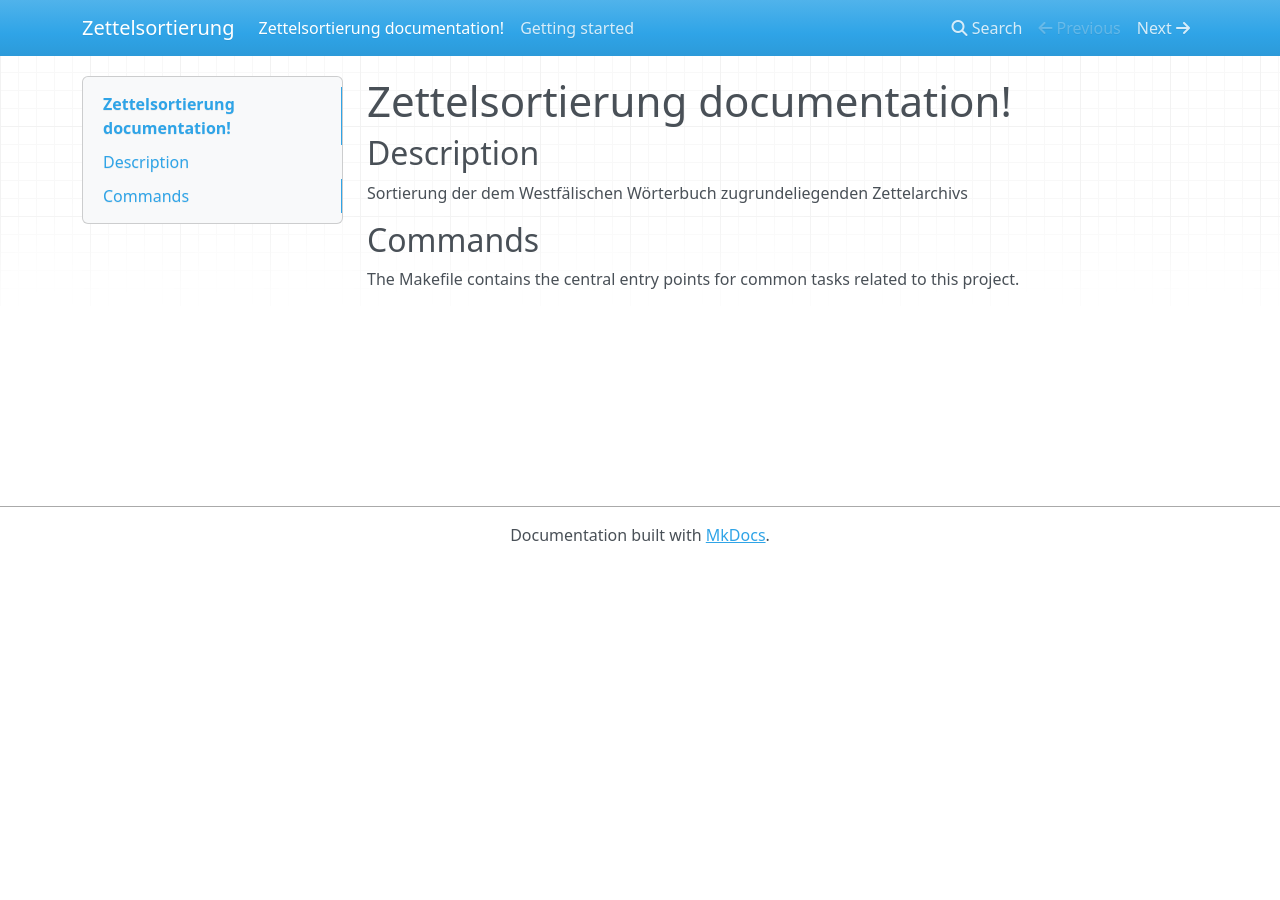
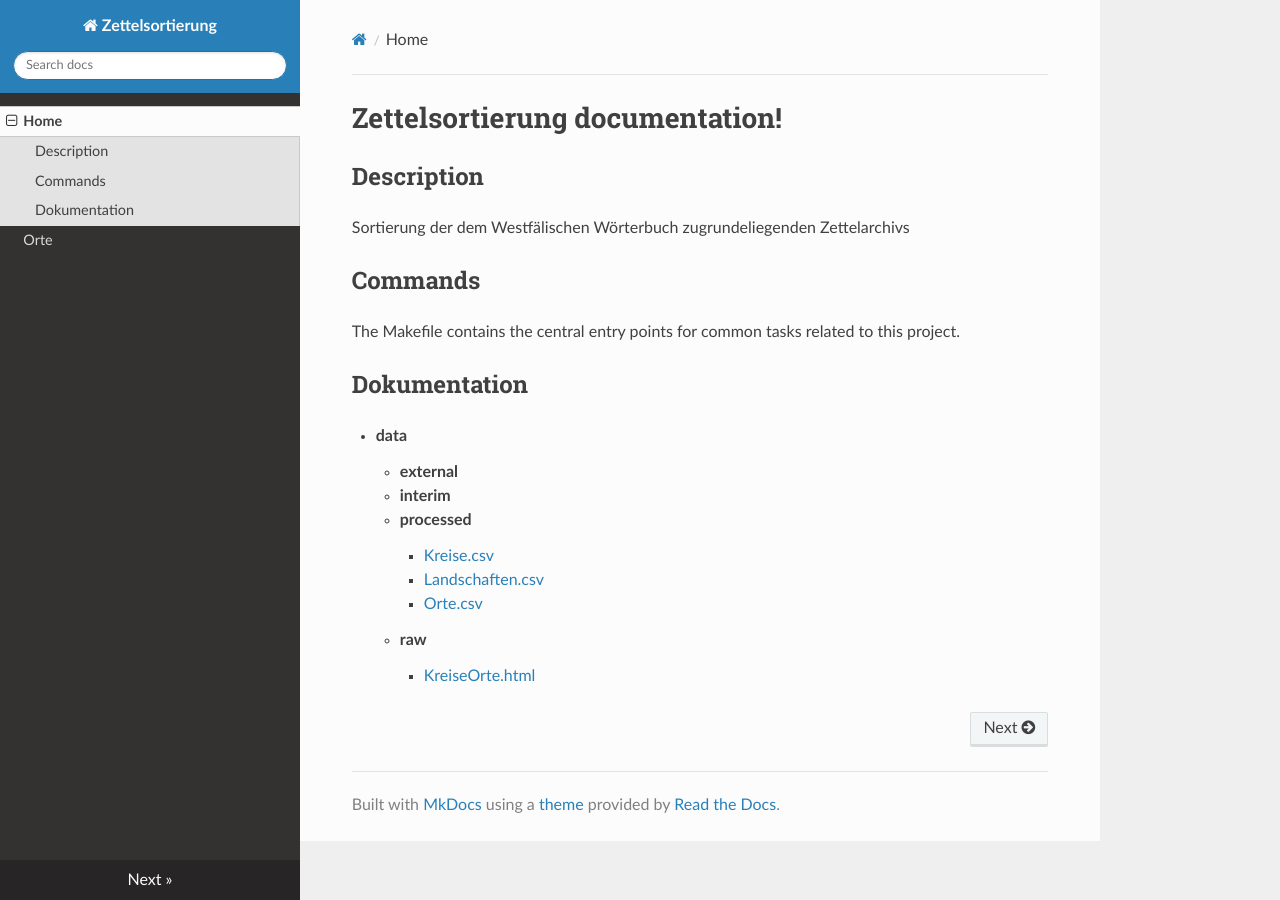
Before and after one commit to janraring/Zettelsortierung, an MkDocs documentation site: the page built from docs/docs/index.md, in a window 1280 px wide. Built offline with MkDocs 1.6.1, drawn with Linux system fonts in a browser that asks for light colours; nearby versions of some CDN libraries.

Commit message:
restructured the docs a bit

```diff
--- a/docs/docs/index.md
+++ b/docs/docs/index.md
@@ -7,3 +7,15 @@ Sortierung der dem Westfälischen Wörterbuch zugrundeliegenden Zettelarchivs
 ## Commands
 
 The Makefile contains the central entry points for common tasks related to this project.
+
+## Dokumentation
+
+- **data**
+    - **external**
+    - **interim**
+    - **processed**
+        - [Kreise.csv](Landschaften-Kreise-Orte.md)
+        - [Landschaften.csv](Landschaften-Kreise-Orte.md)
+        - [Orte.csv](Landschaften-Kreise-Orte.md)
+    - **raw**
+        - [KreiseOrte.html](Landschaften-Kreise-Orte.md)
--- a/docs/mkdocs.yml
+++ b/docs/mkdocs.yml
@@ -1,4 +1,6 @@
 site_name: Zettelsortierung
-#
 site_author: Jan Raring
-#
+theme: readthedocs
+nav:
+ - Home: index.md
+ - Orte: Landschaften-Kreise-Orte.md
```
Also changed, not shown: docs/docs/Landschaften-Kreise-Orte.md (added, +36 -0 lines).
